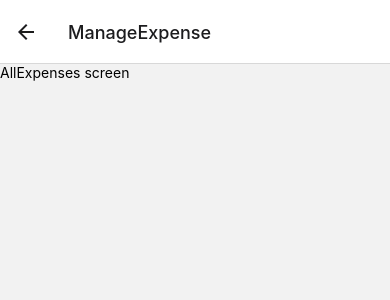
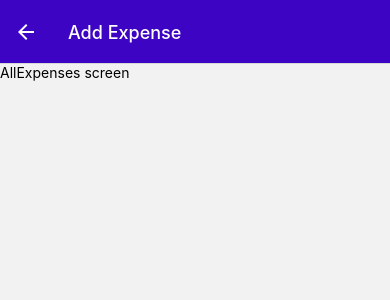
Before and after one commit to fmills89/mobile-expense-tracker, a React Native app: screen /ManageExpense in a window 390 px wide. Shown: the top 300 px of the page. Built offline with nearby package versions, Linux system fonts and the light colour scheme.

Commit message:
conditionally updating title based on edit/add exp

```diff
--- a/App.js
+++ b/App.js
@@ -65,13 +65,24 @@ export default function App() {
     <>
       <StatusBar style="auto" />
       <NavigationContainer>
-        <Stack.Navigator>
+        <Stack.Navigator
+          screenOptions={{
+            headerStyle: { backgroundColor: GlobalStyles.colors.primary500 },
+            headerTintColor: 'white',
+          }}
+        >
           <Stack.Screen
             name="ExpensesOverview"
             component={ExpensesOverview}
             options={{ headerShown: false }}
           />
-          <Stack.Screen name="ManageExpense" component={ManageExpense} />
+          <Stack.Screen
+            name="ManageExpense"
+            component={ManageExpense}
+            options={{
+              presentation: 'modal',
+            }}
+          />
         </Stack.Navigator>
       </NavigationContainer>
     </>
--- a/components/ExpensesOutput/ExpenseItem.js
+++ b/components/ExpensesOutput/ExpenseItem.js
@@ -2,11 +2,14 @@ import { Text, View, Pressable, StyleSheet } from 'react-native';
 import { useNavigation } from '@react-navigation/native';
 import { GlobalStyles } from '../../constants/styles';
 import { getFormattedDate } from '../../utils/date';
-function ExpenseItem({ description, amount, date }) {
+
+function ExpenseItem({ id, description, amount, date }) {
   const navigation = useNavigation();
 
   function expensePressHandler() {
-    navigation.navigate('ManageExpense');
+    navigation.navigate('ManageExpense', {
+      expenseId: id,
+    });
   }
   return (
     <Pressable
--- a/screens/ManageExpense.js
+++ b/screens/ManageExpense.js
@@ -1,6 +1,17 @@
 import { Text, StyleSheet } from 'react-native';
+import { useLayoutEffect } from 'react';
 
-function ManageExpense() {
+function ManageExpense({ route, navigation }) {
+  const editedExpenseId = route.params?.expenseId;
+  // converting val into boolean !!
+  const isEditing = !!editedExpenseId;
+
+  useLayoutEffect(() => {
+    navigation.setOptions({
+      title: isEditing ? 'Edit Expense' : 'Add Expense',
+    });
+  }, [navigation, isEditing]);
+
   return <Text>AllExpenses screen</Text>;
 }
 
```
